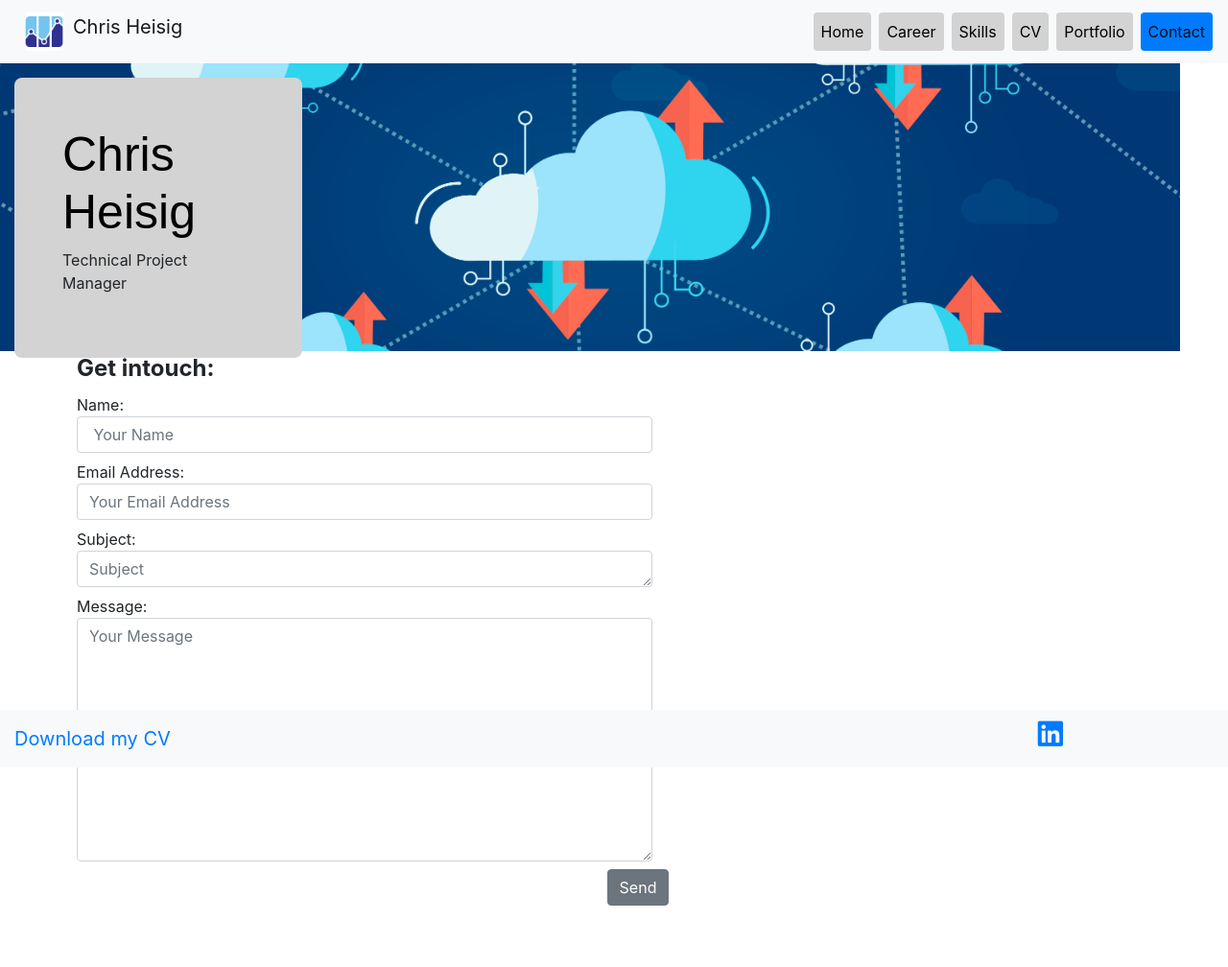
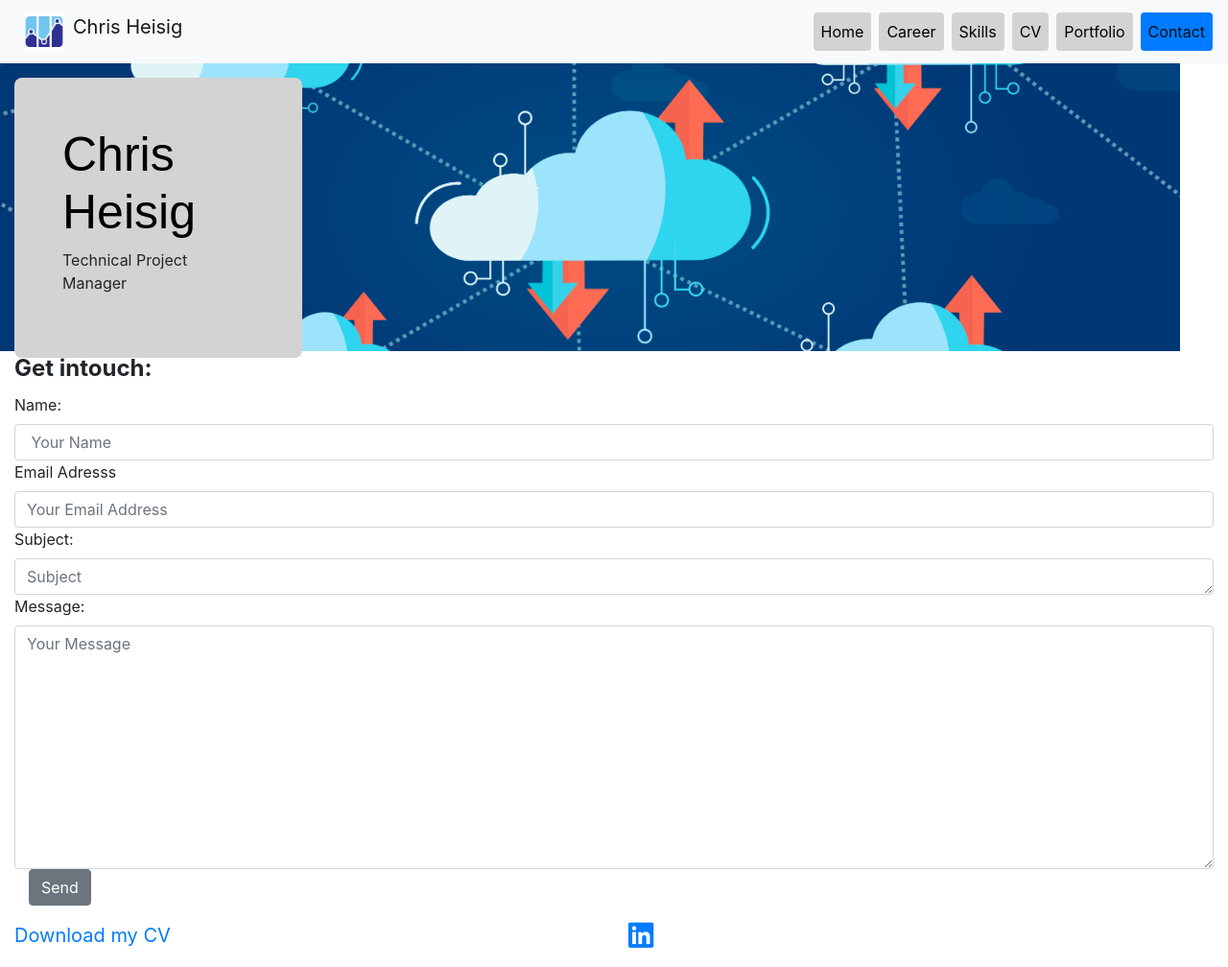
Before and after one commit to ChrisH2727/Milestone-1, a plain HTML site: page contact.html in a window 1280 px wide. Shown: the whole page at 96% size. Before the commit the page ends 944 px from the top, so only its background shows below. Drawn offline with nearby package versions, Linux system fonts and the light colour scheme.

Commit message:
Form width & submit defects resolved
Also made use of the formaction class to send user to a response web page. This replaces message detail via email.

```diff
--- a/contact.html
+++ b/contact.html
@@ -5,10 +5,13 @@
     <meta charset="UTF-8">
     <meta name="viewport" content="width=device-width, initial-scale=1.0">
     <meta http-equiv="X-UA-Compatible" content="ie=edge">
-    <link rel="stylesheet" href="https://maxcdn.bootstrapcdn.com/bootstrap/4.2.1/css/bootstrap.min.css" type="text/css" />
-    <link rel="stylesheet" href="https://use.fontawesome.com/releases/v5.0.10/css/all.css" integrity="sha384-+d0P83n9kaQMCwj8F4RJB66tzIwOKmrdb46+porD/OvrJ+37WqIM7UoBtwHO6Nlg" crossorigin="anonymous"/>
+    <link rel="stylesheet" href="https://maxcdn.bootstrapcdn.com/bootstrap/4.2.1/css/bootstrap.min.css"
+        type="text/css" />
+    <link rel="stylesheet" href="https://use.fontawesome.com/releases/v5.0.10/css/all.css"
+        integrity="sha384-+d0P83n9kaQMCwj8F4RJB66tzIwOKmrdb46+porD/OvrJ+37WqIM7UoBtwHO6Nlg" crossorigin="anonymous" />
     <link rel="stylesheet" href="assets/CSS/style.css" type="text/css">
-    <link rel="stylesheet" href="https://cdnjs.cloudflare.com/ajax/libs/hover.css/2.3.1/css/hover-min.css" type="text/css"/>
+    <link rel="stylesheet" href="https://cdnjs.cloudflare.com/ajax/libs/hover.css/2.3.1/css/hover-min.css"
+        type="text/css" />
 
     <title>Submission1</title>
 </head>
@@ -16,79 +19,96 @@
 <body>
     <header>
         <nav class="navbar navbar-light navbar-expand-sm bg-light">
-            <a href="index.html" class="navbar-brand"> <img src="assets/images/LogoColorNoText.jpeg" alt"company logo" class="company-logo"/> Chris Heisig</a>
+            <a href="index.html" class="navbar-brand"> <img src="assets/images/LogoColorNoText.jpeg" alt"company logo"
+                    class="company-logo" /> Chris Heisig</a>
 
-            <button class="navbar-toggler ml-auto" type="button" data-toggle="collapse" data-target="#navdrop" aria-controls="navdrop" aria-expanded="false" aria-label="Toggle navigation">
+            <button class="navbar-toggler ml-auto" type="button" data-toggle="collapse" data-target="#navdrop"
+                aria-controls="navdrop" aria-expanded="false" aria-label="Toggle navigation">
                 <span class="navbar-toggler-icon"></span></button>
 
             <div class="collapse navbar-collapse" id="navdrop">
                 <ul class="navbar-nav ml-auto nav-pills">
                     <li class="nav-item ml-2">
-                        <a class="nav-link pill-format" href="index.html">Home <span class="sr-only">(current)</span></a>
+                        <a class="nav-link pill-format" href="index.html">Home <span
+                                class="sr-only">(current)</span></a>
                     </li>
                     <li class="nav-item ml-2">
-                        <a class="nav-link pill-format" href="career.html">Career <span class="sr-only">(current)</span></a>
+                        <a class="nav-link pill-format" href="career.html">Career <span
+                                class="sr-only">(current)</span></a>
                     </li>
                     <li class="nav-item ml-2">
-                        <a class="nav-link pill-format" href="skills.html">Skills <span class="sr-only">(current)</span></a>
+                        <a class="nav-link pill-format" href="skills.html">Skills <span
+                                class="sr-only">(current)</span></a>
                     </li>
                     <li class="nav-item ml-2">
-                        <a class="nav-link pill-format"href="assets/cv/CV0044c.pdf" target="_blank">CV <span class="sr-only">(current)</span></a>
+                        <a class="nav-link pill-format" href="assets/cv/CV0044c.pdf" target="_blank">CV <span
+                                class="sr-only">(current)</span></a>
                     </li>
                     <li class="nav-item ml-2">
-                        <a class="nav-link pill-format" href="portfolio.html">Portfolio <span class="sr-only">(current)</span></a>
+                        <a class="nav-link pill-format" href="portfolio.html">Portfolio <span
+                                class="sr-only">(current)</span></a>
                     </li>
                     <li class="nav-item ml-2">
-                        <a class="nav-link active pill-format" href="contact.html">Contact <span class="sr-only">(current)</span></a>
+                        <a class="nav-link active pill-format" href="contact.html">Contact <span
+                                class="sr-only">(current)</span></a>
                     </li>
                 </ul>
             </div>
     </header>
 
-    <section class="container-fluid" >
+    <section class="container-fluid">
         <div class="row">
-            <div class = "col side-image no-gutters">
+            <div class="col side-image no-gutters">
                 <div class="index-box">
                     <h2 class="my-name">Chris Heisig</h2>
-                    <p>Technical Project Manager</p>
+                    <p class="my-title">Technical Project Manager</p>
                 </div>
             </div>
         </div>
-            <div class="col">
-                <div class="contact-form">
-                    <form action="#" enctype="text/plain">
+
+    </section>
+    <section class="container-fluid">
+        <div class="form-group row">
+            <div class="col-12">
+                <form>
+                    <!--Form data is purposefully lost -->
                     <legend class="legend-format">Get intouch:</legend>
-                        <label>Name:<br />
-                            <input type="text" name="name" id="fullname" class="form-control form-control-width" placeholder=" Your Name" required />
-                        </label> <br />
-                        <label> Email Address:<br />
-                            <input type="email" name="email" id="emailaddress" class="form-control form-control-width" placeholder="Your Email Address" required />
-                        </label>  <br />
-                        <label>Subject:<br />
-                            <textarea rows="1" name="messagesubject" id="messagesubject" class="form-control form-control-width" placeholder="Subject" required></textarea>
-                        </label>  <br />
-                        <label>Message:<br />
-                            <textarea rows="10" name="messagesummary" id="messagesummary" class="form-control form-control-width" placeholder="Your Message" required></textarea>
-                        </label>  <br />
-                        <div class="form-row text-center">
-                            <div class="col">
-                                <button type="submit" class="btn btn-secondary">Send</button>
+
+                    <label for="fullname">Name:</label>
+                    <input type="text" name="name" id="fullname" class="form-control form-field"
+                        placeholder=" Your Name" required />
+
+                    <label for="emailadress">Email Adresss</label>
+                    <input type="email" name="email" id="emailaddress" class="form-control form-field"
+                        placeholder="Your Email Address" required />
+
+                    <label for"messagesubject">Subject:</label>
+                    <textarea rows="1" name="messagesubject" id="messagesubject" class="form-control form-field "
+                        placeholder="Subject" required></textarea>
+
+                    <label for="messagesummary">Message:</label>
+                    <textarea rows="10" name="messagesummary" id="messagesummary" class="form-control form-field"
+                        placeholder="Your Message" required></textarea>
+
+
+                    <div class="col-12">
+                        <button type="submit" class="btn btn-secondary submit-button"
+                            formaction="emailresp.html">Send
+                        </button>
+                            <!--formaction sends user to another page. This replaces sending the form content via email -->
                     </div>
-                        </div>
-                        <!--above two divs provide a better button style an request-->
                 </form>
             </div>
         </div>
     </section>
 
-    <footer  class="footer bg-light">
-        <div class="container-fluid">
+    <footer class="container-fluid">
         <div class="row">
-                <div class= "col-10">
+            <div class="col-6">
                 <a href="assets/cv/CV0044c.pdf" target="_blank" class="download-cv">Download my CV</a>
             </div>
 
-                <div class="col-2">
+            <div class="col-6 ml-auto">
                 <ul class="list-inline">
                     <li class="list-inline-item ">
                         <a target="_blank" href="https://www.linkedin.com/in/chrisheisig/">
@@ -100,6 +120,6 @@
 
             </div>
         </div>
-        </div>
     </footer>
+
 </body>
```
Lines whose indentation alone changed are shown as unchanged.
